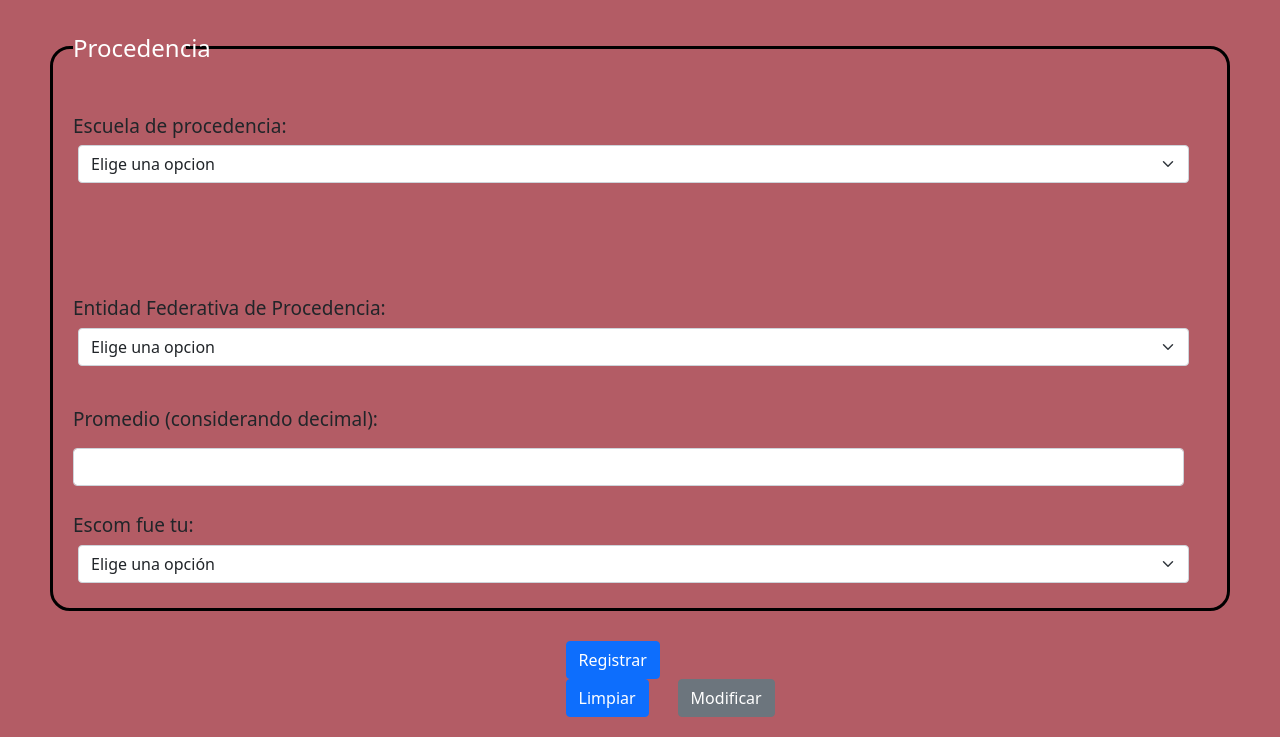
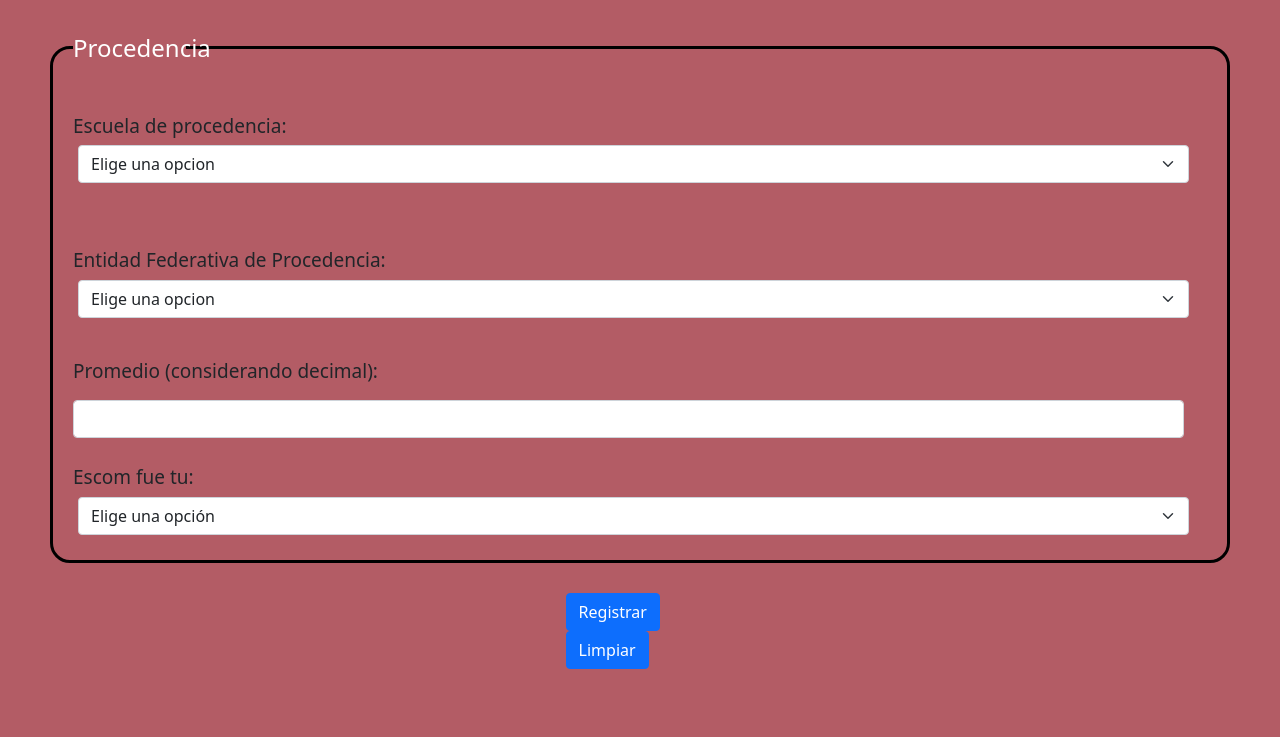
Before and after one commit to said153/Proyecto_WEB, a plain HTML site: page Index.html in a window 1280 px wide. Shown: the part 1830-2567 px from the top of the page. After the commit the page ends 2519 px from the top, so only its background shows below. Drawn offline with nearby package versions, Linux system fonts and the light colour scheme.

Commit message:
Index.html

```diff
--- a/Index.html
+++ b/Index.html
@@ -110,7 +110,7 @@
                     </select>
                     <br><br>
                     <input type="text" class="form-control" id="otro" name="otro" placeholder="Escribe el nombre">
-                     <br><br>
+
                     <label for="entidad">Entidad Federativa de Procedencia:</label>
                     <select id="entidad" name="entidad" class="form-select" aria-label="Default select example">
                         <option value="" selected>Elige una opcion</option>
@@ -162,7 +162,6 @@
                 <div class="botones">
                     <button type="submit" class="btn btn-primary" onclick="validarFormulario()">Registrar</button>
                     <button type="submit" class="btn btn-primary" onclick="limpiarFormulario()">Limpiar</button>
-                    <button type="button" class="btn btn-secondary" onclick="modificarFormulario()">Modificar</button>
                 </div>
             </form>
         </div>
```
